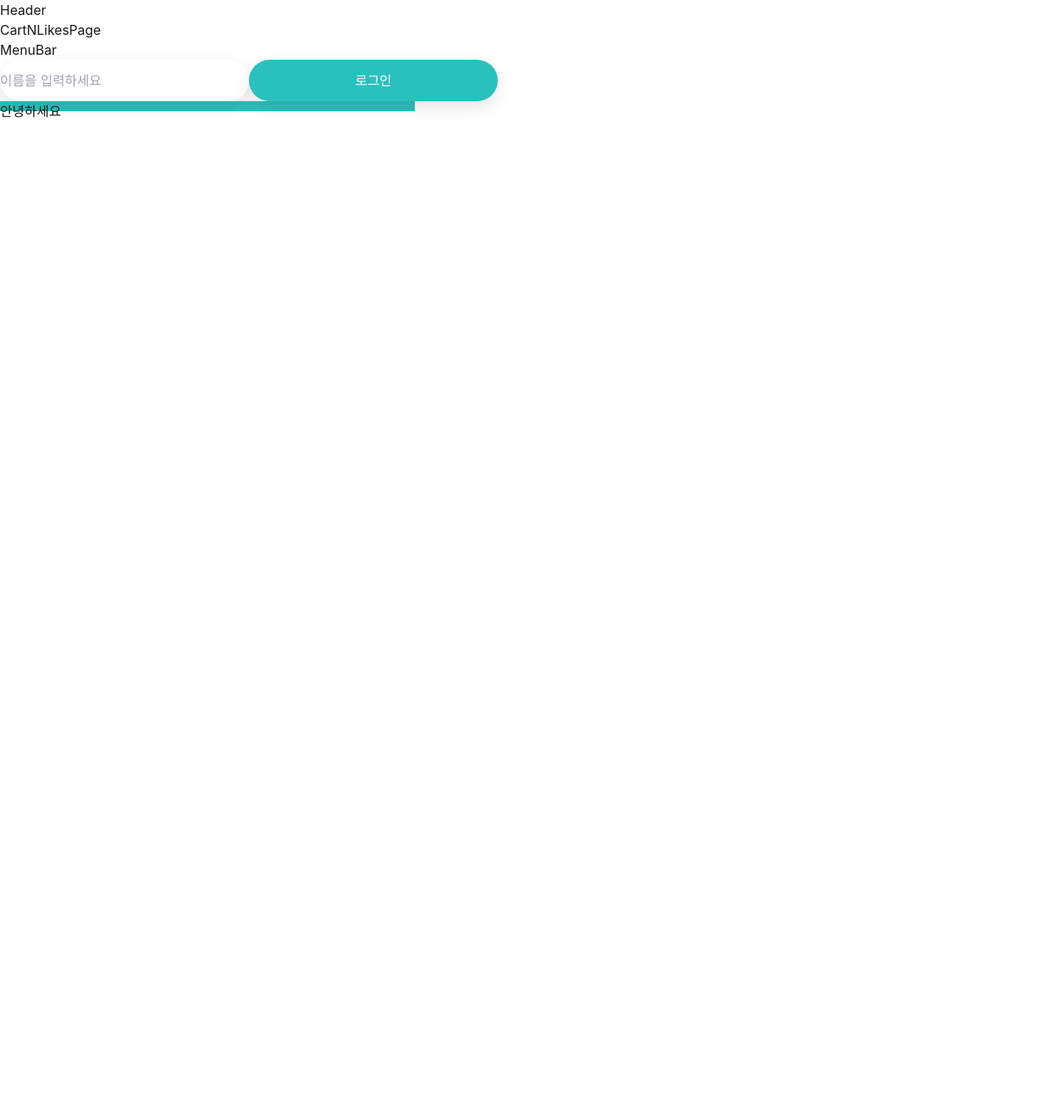
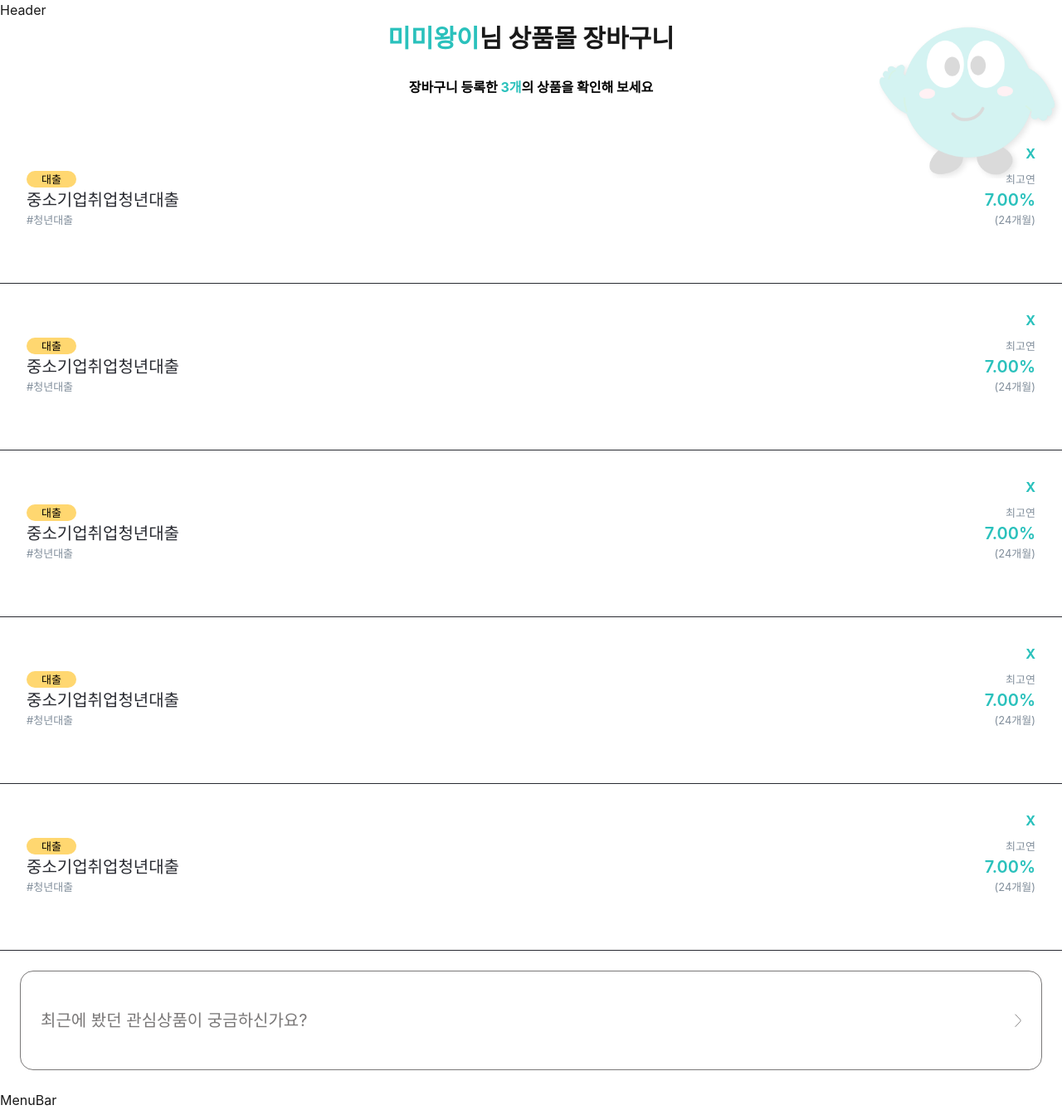
Before and after one commit to whtmdgn1409/Mini-Project-6-FE, a React (Vite) app: page /cart in a window 1280 px wide. Shown: the whole page at 83% size. Before the commit the page ends 800 px from the top, so only its background shows below. Built offline with nearby package versions, Linux system fonts and the light colour scheme; a web font is replaced by a local one.

Commit message:
Style: 장바구니 기본 마크업

```diff
--- a/src/App.tsx
+++ b/src/App.tsx
@@ -9,9 +9,6 @@ function App() {
       <Header />
       <Outlet />
       <MenuBar />
-      <input type='text' className='mwInput' placeholder='이름을 입력하세요' />
-      <button className='mwBtn !w-[300px]'>로그인</button>
-      <div className='bg-mw w-[500px] h-3'>안녕하세요</div>
     </div>
   );
 }
--- /dev/null
+++ b/src/pages/CartNLikesPage/components/CartItem.tsx
@@ -0,0 +1,19 @@
+export default  function CartItem() {
+    return(
+        <div className="relative w-full h-[200px] flex justify-between items-center px-[32px]">
+            <button className="absolute top-8 right-8 text-[#2AC1BC] text-3 font-bold">
+                X
+            </button>
+            <div>
+                <div className="text-[#000] text-[13px] bg-[#FFD770] rounded-[16px] h-5 w-[60px] flex items-center justify-center">대출</div>
+                <div className="text-[20px] font-medium text-[#282A31]">중소기업취업청년대출</div>
+                <div className="text-[#828F9C] text-[13px]">#청년대출</div>
+            </div>
+            <div className="flex flex-col justify-center items-end">
+                <div className="text-[#828F9C] text-[13px]">최고연</div>
+                <div className=" text-[#2AC1BC] text-[20px] font-semibold">7.00%</div>
+                <div className="text-[#828F9C] text-[13px]">(24개월)</div>
+            </div>
+        </div>
+    )
+}
--- a/src/pages/CartNLikesPage/index.tsx
+++ b/src/pages/CartNLikesPage/index.tsx
@@ -1,9 +1,32 @@
 import React from 'react';
+import CartItem from "./components/CartItem";
+import logo from '../../assets/008.png';
+import vector from '../../assets/Vector.svg';
 
 type Props = {};
 
 const CartNLikesPage = (props: Props) => {
-  return <div>CartNLikesPage</div>;
+    const Array5 = Array(5).fill(true);
+
+    return <div className="relative">
+        <img src={logo} alt="로고 이미지" className="opacity-[0.2] absolute top-0 right-0 w-[227px] h-[191px]"/>
+        <div className="text-center text-[30px] font-bold"><span className="text-[#2AC1BC]">미미왕이</span>님 상품몰 장바구니</div>
+        <div className="text-[#000] font-bold text-5 my-6 text-center">장바구니 등록한 <span className="text-[#2AC1BC]">3개</span>의 상품을 확인해 보세요</div>
+        {Array5.map(() => {
+            return (
+                <div className="border-b-[1px] border-[#282A31]">
+                    <CartItem/>
+                </div>
+            )
+        })}
+        <div className="px-[24px]">
+            <div className="rounded-[16px] border-[1px] border-[#7A7878] flex justify-between items-center w-full h-[120px] px-6 my-6">
+                <div className="text-[#7A7878] text-[20px]">최근에 봤던 관심상품이 궁금하신가요?</div>
+                <div><img className="h-4" src={vector} alt="화살표"/></div>
+            </div>
+        </div>
+    </div>;
+
 };
 
 export default CartNLikesPage;
```
Also changed, not shown: src/assets/008.png (added), src/assets/Vector.svg (added).
